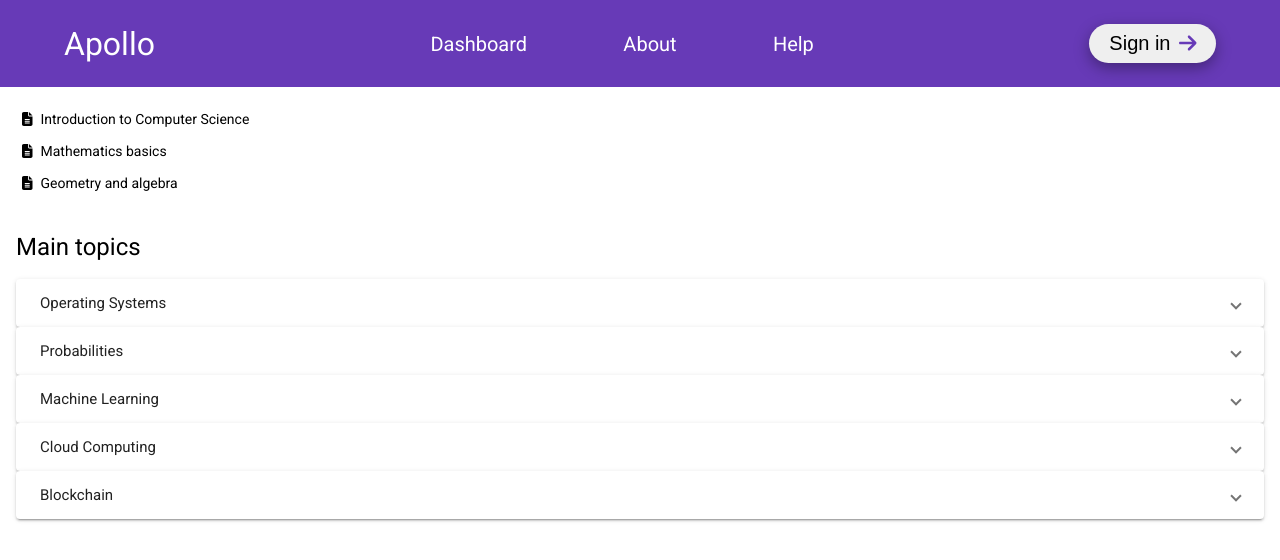
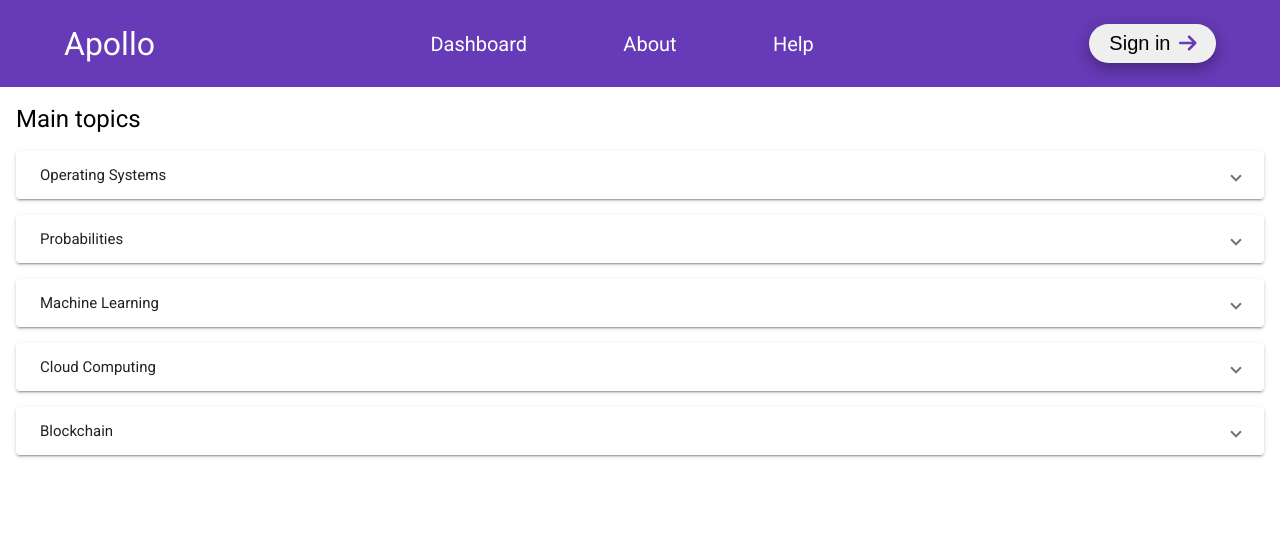
Before and after one commit to popastefan10/apollo-frontend, an Angular app: page /dashboard in a window 1280 px wide. Shown: the top 560 px of the page. Built offline with nearby package versions, Linux system fonts and the light colour scheme.

Commit message:
add articles inside topics list

```diff
--- a/src/app/app.component.html
+++ b/src/app/app.component.html
@@ -1,3 +1,2 @@
 <app-navbar></app-navbar>
-<app-articles></app-articles>
 <router-outlet></router-outlet>
--- a/src/app/components/articles/articles.component.scss
+++ b/src/app/components/articles/articles.component.scss
@@ -1,13 +1,13 @@
 @use "colors" as *;
 
 .articles {
-    padding: 1rem;
-
   .article-container {
     display: flex;
     align-items: center;
-				padding: 6px;
+    padding: 8px;
+    margin-bottom: 4px;
     cursor: pointer;
+    border-radius: 4px;
 
     &:hover {
       background-color: $very-light-deep-purple;
--- a/src/app/components/dashboard/dashboard.component.html
+++ b/src/app/components/dashboard/dashboard.component.html
@@ -2,9 +2,10 @@
 	<h1>Main topics</h1>
 </div>
 <div class="topics-container">
-	<mat-expansion-panel *ngFor="let topic of topics">
+	<mat-expansion-panel *ngFor="let topic of topics" class="with-margin">
 		<mat-expansion-panel-header>
 			{{ topic }}
 		</mat-expansion-panel-header>
+		<app-articles></app-articles>
 	</mat-expansion-panel>
 </div>
--- a/src/styles.scss
+++ b/src/styles.scss
@@ -4,11 +4,15 @@ html, body { height: 100%; }
 body { margin: 0; font-family: Roboto, "Helvetica Neue", sans-serif; }
 
 * {
-    box-sizing: border-box;
+  box-sizing: border-box;
 }
 
 h1,
 h2,
 p {
-    margin-bottom: 0 !important;
+  margin-bottom: 0 !important;
 }
+
+mat-expansion-panel.with-margin {
+	margin: 16px 0;
+}
```
Lines whose indentation alone changed are shown as unchanged.
